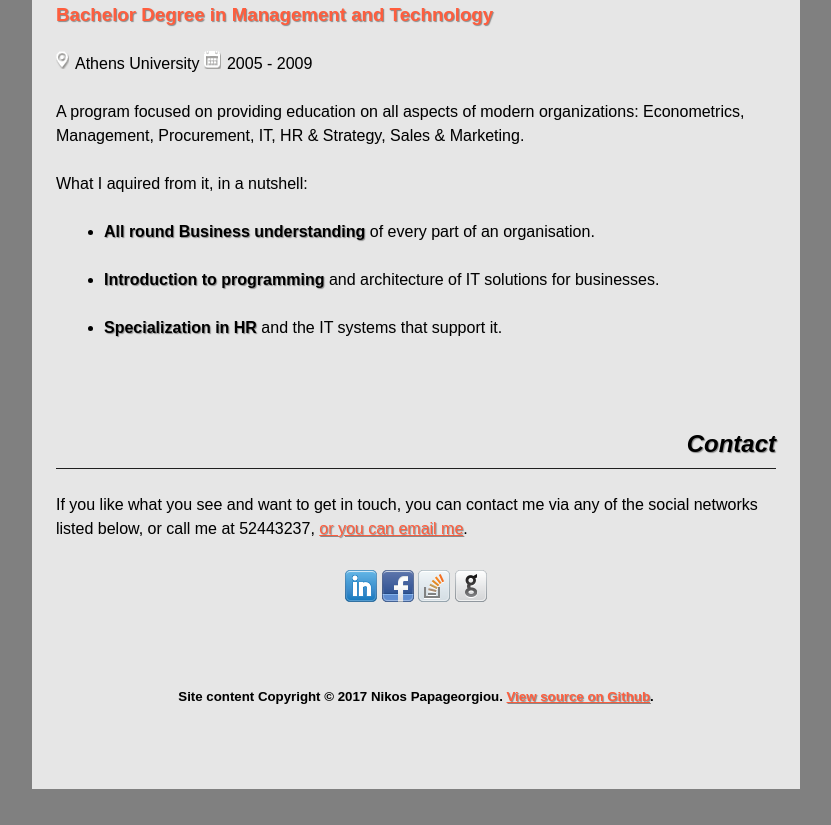
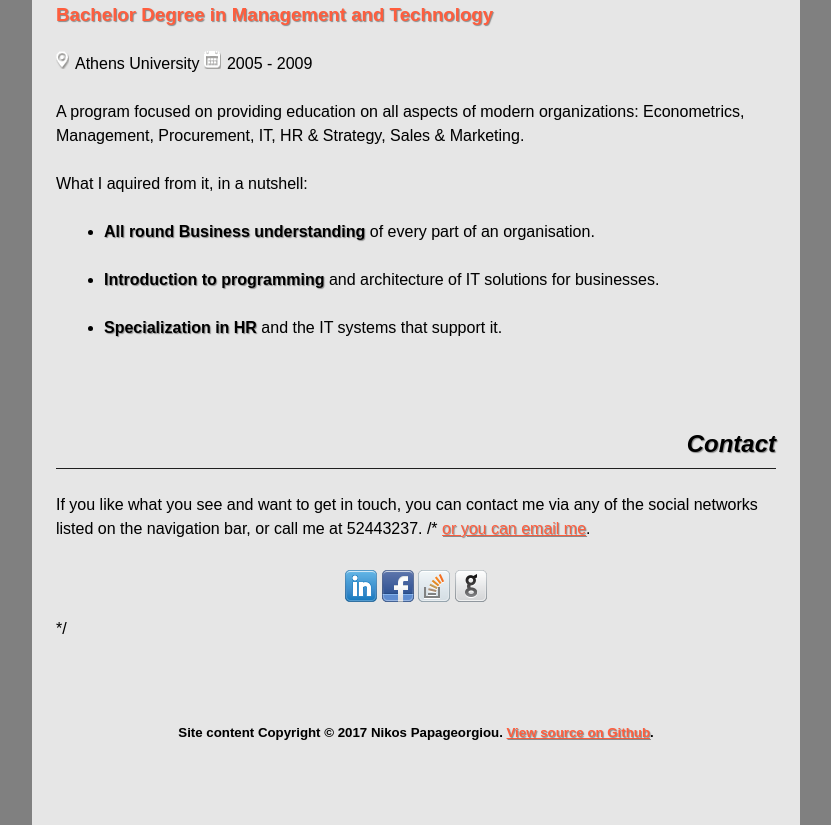
Before and after one commit to npgeorgiou-zz/MyNameIsNikos, a website: page public/views/nikos.papageorgiou/page.html in a window 1280 px wide. Shown: the part 6102-6927 px from the top of the page, without its empty margins (340-1171 px from the left). Before the commit the page ends 6891 px from the top, so only its background shows below. Drawn offline with nearby package versions, Linux system fonts and the light colour scheme; a web font is replaced by a local one.

```diff
--- a/public/views/nikos.papageorgiou/page.html
+++ b/public/views/nikos.papageorgiou/page.html
@@ -609,10 +609,13 @@
         <section id="contact" class="contact">
             <h2>Contact</h2>
 
-            <p>If you like what you see and want to get in touch, you can contact me via any of the social networks
-                listed
-                below, or call me at 52443237,
-                <a href="mailto:npgeorgiou@yahoo.gr">or you can email me</a>.</p>
+          <div>
+
+                <p>If you like what you see and want to get in touch, you can contact me via any of the social networks
+                listed on the navigation bar, or call me at 52443237.
+
+		/*
+            <a href="mailto:npgeorgiou@yahoo.gr">or you can email me</a>.</p>
 
             <div class="social-links">
                 <ul>
@@ -628,7 +631,11 @@
                         GitHub</a></li>
                 </ul>
             </div>
-            <!-- .social-links -->
+
+                */
+
+          </div>
+
 
         </section>
         <footer class="footer" role="contentinfo">
```
